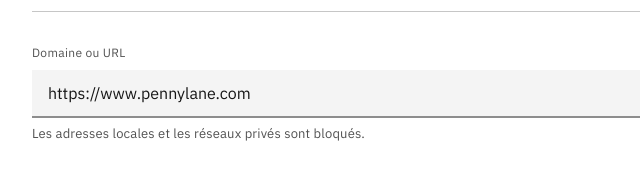
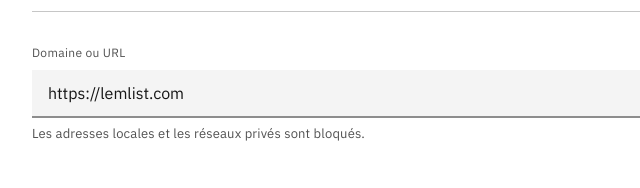
Before and after one commit to hermespromox/browserjev, a plain HTML site: page index.html in a window 1280 px wide. Shown: the part 532-720 px from the top of the page, 0-640 px from the left. Drawn offline with Linux system fonts and the light colour scheme.

Commit message:
feat: use lemlist as default example

```diff
--- a/index.html
+++ b/index.html
@@ -74,7 +74,7 @@
               type="text"
               inputmode="url"
               autocomplete="url"
-              value="https://www.pennylane.com"
+              value="https://lemlist.com"
               placeholder="exemple.com"
               maxlength="2048"
               required
```
